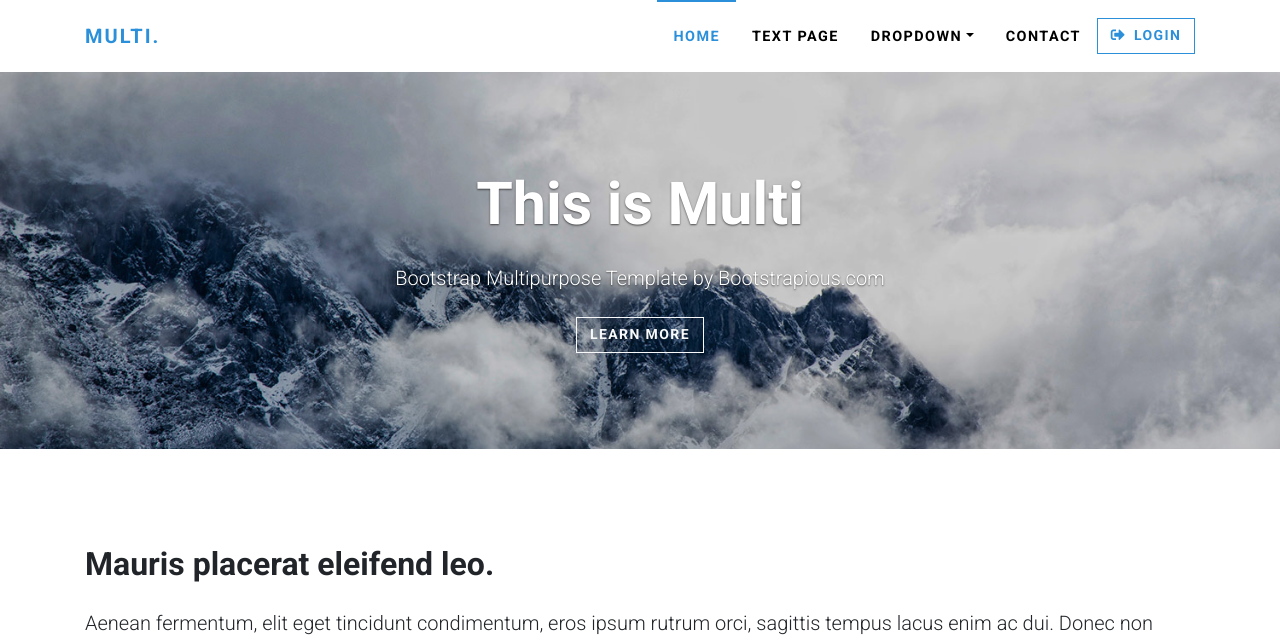
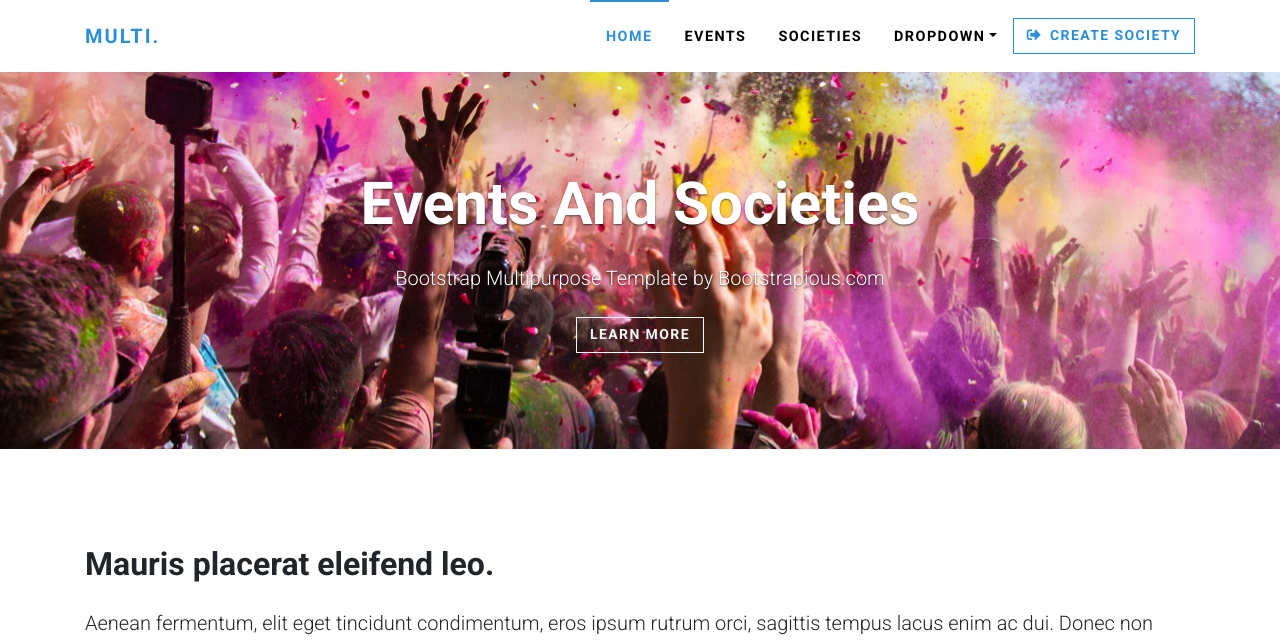
Before and after one commit to MaxZah123/Global-Software-2-Website, a Django app: page /websiteapp/ in a window 1280 px wide. Shown: the top 640 px of the page. Run offline with Django 3.2, Linux system fonts and the light colour scheme; some libraries are stand-ins or nearby versions.

Commit message:
header edit

```diff
--- a/websiteproj/static/css/style.default.css
+++ b/websiteproj/static/css/style.default.css
@@ -68,7 +68,7 @@ strong {
   right: 0;
   bottom: 0;
   left: 0;
-  background: rgba(0, 0, 0, 0.2);
+  background-image: url("../img/oldheader.jpg");
   z-index: 1;
 }
 
--- a/websiteproj/templates/index.html
+++ b/websiteproj/templates/index.html
@@ -39,15 +39,15 @@
             <ul class="navbar-nav ml-auto d-lg-flex align-items-lg-center">
               <li class="nav-item"><a href="index" class="nav-link font-weight-bold text-uppercase px-lg-3 py-lg-4 active">Home </a>
               </li>
-              <li class="nav-item"><a href="text" class="nav-link font-weight-bold text-uppercase px-lg-3 py-lg-4">Text page </a>
+              <li class="nav-item"><a href="text" class="nav-link font-weight-bold text-uppercase px-lg-3 py-lg-4">Events </a>
+              </li>
+              <li class="nav-item"><a href="contact" class="nav-link font-weight-bold text-uppercase px-lg-3 py-lg-4">Societies </a>
               </li>
               <li class="nav-item dropdown"><a id="navbarDropdownMenuLink" href="#" data-toggle="dropdown" aria-haspopup="true" aria-expanded="false" class="nav-link font-weight-bold text-uppercase px-lg-3 py-lg-4 dropdown-toggle">Dropdown</a>
                 <div aria-labelledby="navbarDropdownMenuLink" class="dropdown-menu mt-0"><a href="#" class="dropdown-item small text-uppercase">Dropdown item 1</a><a href="#" class="dropdown-item small text-uppercase">Dropdown item 2</a><a href="#" class="dropdown-item small text-uppercase">Dropdown item 3</a><a href="#" class="dropdown-item small text-uppercase">Dropdown item 4</a></div>
               </li>
-              <li class="nav-item"><a href="contact" class="nav-link font-weight-bold text-uppercase px-lg-3 py-lg-4">Contact </a>
-              </li>
               <li class="nav-item mt-4 mt-lg-0">
-                <button type="button" data-toggle="modal" data-target="#loginModal" class="btn btn-outline-primary nav-btn btn-sm"> <i class="fas fa-sign-out-alt mr-2"></i>Login </button>
+                <button type="button" data-toggle="modal" data-target="#loginModal" class="btn btn-outline-primary nav-btn btn-sm"> <i class="fas fa-sign-out-alt mr-2"></i>Create Society </button>
               </li>
             </ul>
           </div>
@@ -84,7 +84,7 @@
     <section style="background: url(img/jumbotron1.jpg)" class="py-5 bg-cover bg-center">
       <div class="hero-overlay"></div>
       <div class="container py-5 text-white text-center">
-        <h1 class="text-shadow hero-heading">This is Multi</h1>
+        <h1 class="text-shadow hero-heading">Events And Societies</h1>
         <p class="text-shadow lead my-4">Bootstrap Multipurpose Template by <a href="#" class="text-white">Bootstrapious.com</a></p><a href="#" class="btn btn-outline-light btn-sm">Learn More</a>
       </div>
     </section>
```
Also changed, not shown: websiteproj/static/img/oldheader.jpg (added).
